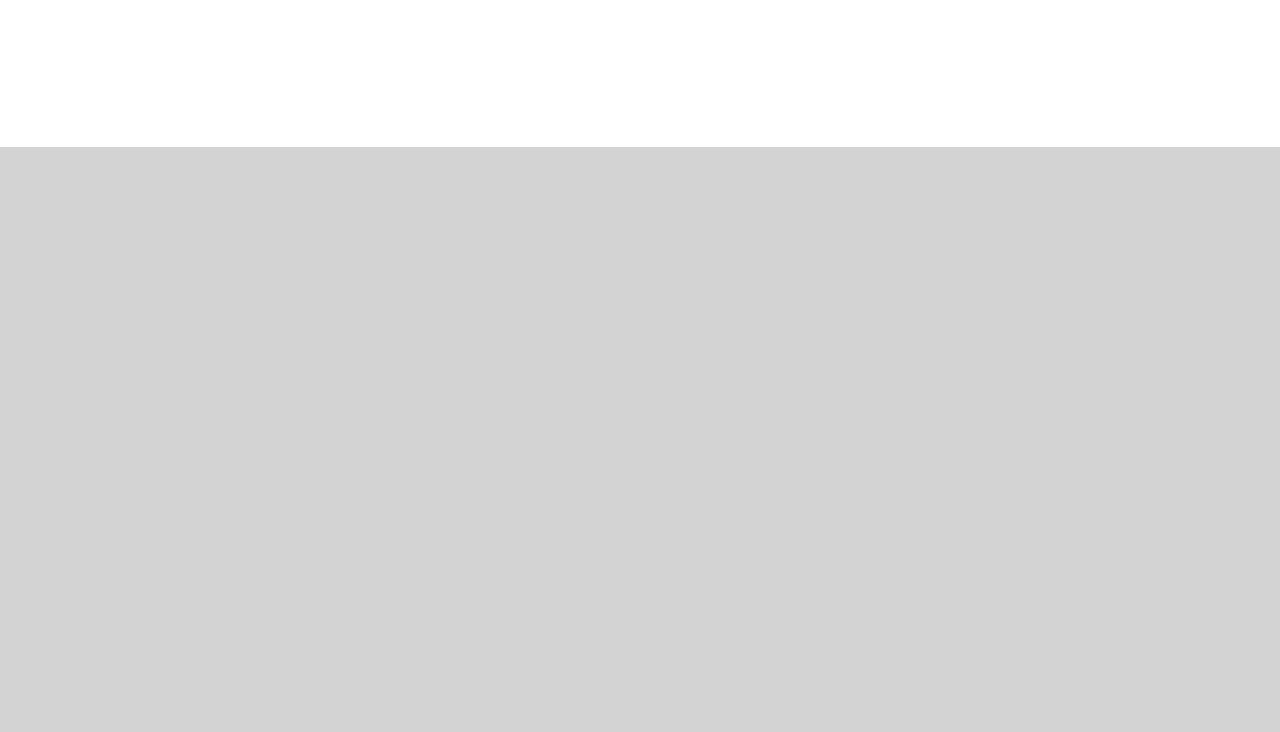
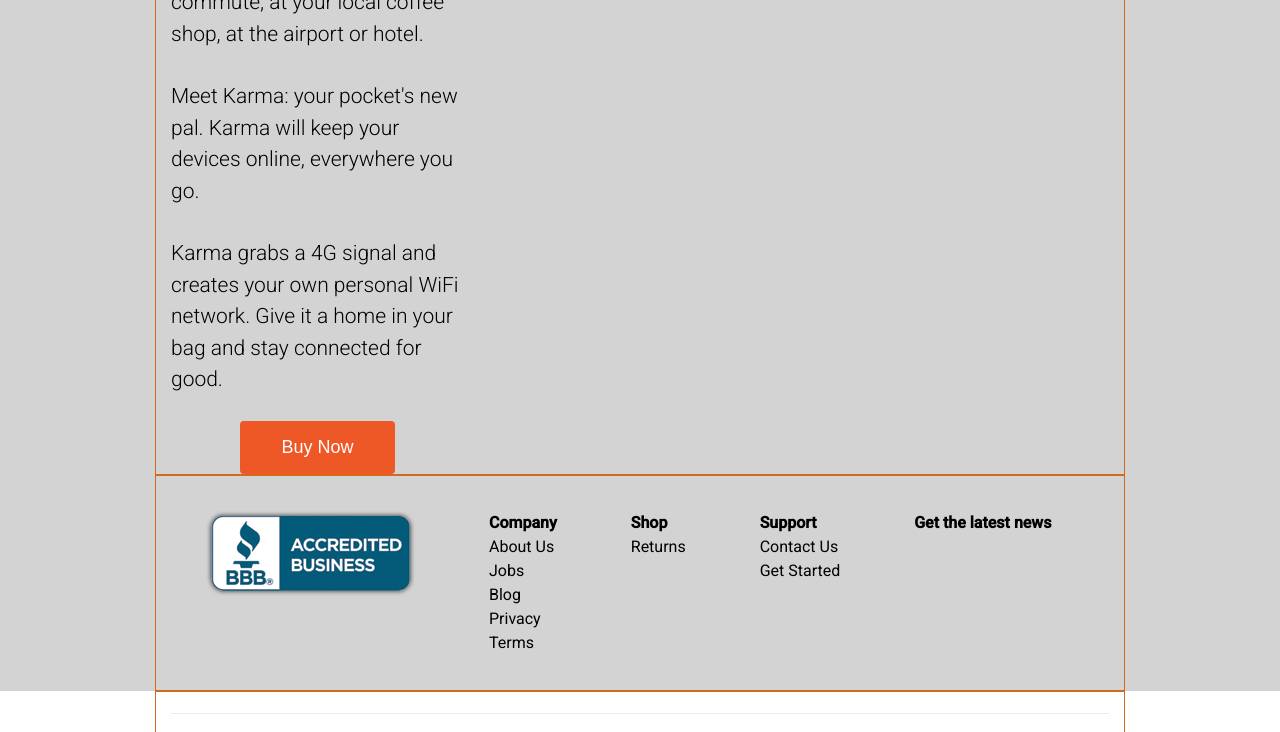
Before and after one commit to lindseymaratta/fewd_landing_page_clone, a plain HTML site: page index.html in a window 1280 px wide. Shown: the part 1343-2075 px from the top of the page. Before the commit the page ends 1490 px from the top, so only its background shows below. Drawn offline with Linux system fonts and the light colour scheme.

Commit message:
added list items for prefooter, sitemap, also added bbb icon

```diff
--- a/index.html
+++ b/index.html
@@ -95,6 +95,42 @@
             </ul>
         </div>
     </section>
+    <section>
+    <div class="content">
+    <aside class="caption">
+    <h3>What is Karma?</h3>
+    <p>The search for reliable WiFi can be frustrating. During your commute, at your local coffee shop, at the airport or hotel.</p>
+	<p>Meet Karma: your pocket's new pal. Karma will keep your devices online, everywhere you go.</p>
+	<p>Karma grabs a 4G signal and creates your own personal WiFi network. Give it a home in your bag and stay connected for good.</p>
+	<div class="buttons">
+	<button>Buy Now</button></div>
+	</aside>
+	</div>
+	<div class="content">
+	<div class="pre-foot">
+	<ul class="site-map">
+	<li><img src="img/bbb_icon.jpg" alt"BBB" /></li>
+	</ul>
+	<ul class="site-map">
+		<li class="header">Company</li>
+		<li>About Us</li>
+		<li>Jobs</li>
+		<li>Blog</li>
+		<li>Privacy</li>
+		<li>Terms</li>
+	</ul>
+	<ul class="site-map">
+		<li class="header">Shop</li>
+		<li>Returns</li>
+	</ul>
+	<ul class="site-map">
+		<li class="header">Support</li>
+		<li>Contact Us</li>
+		<li>Get Started</li>
+		</ul>
+	<ul class="site-map">
+		<li class="header">Get the latest news</li>
+		<form></form></ul></div></div>
 <footer class="social">
         <div class="content">
             <hr>
```
